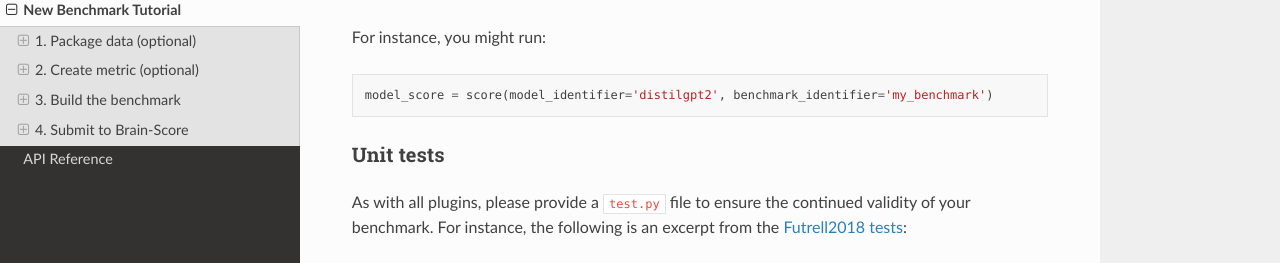
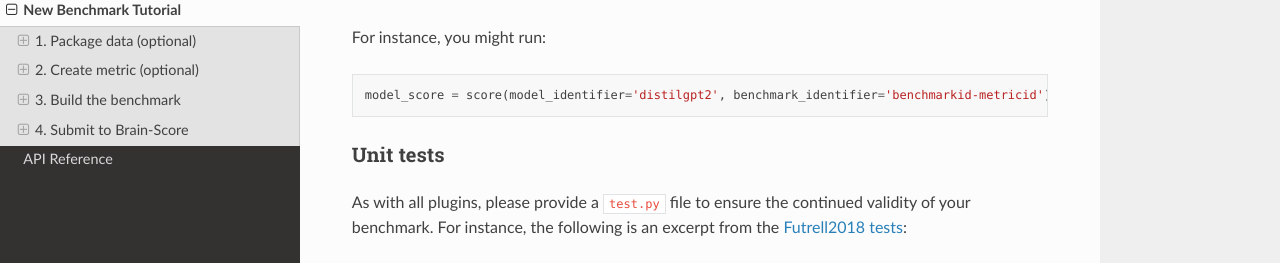
Before and after one commit to brain-score/language, a Sphinx documentation site: the page built from docs/source/modules/benchmark_tutorial.rst, in a window 1280 px wide and 900 px high, scrolled down 4952 px. Shown: the part 172-435 px from the top of the window. Built offline with Sphinx 7.4.7 and the Read the Docs theme 2.0.0, drawn with Linux system fonts in a browser that asks for light colours; pages that are not in the unit, such as notebooks, are missing from menus.

Commit message:
update identifier example to `'benchmarkid-metricid'`

```diff
--- a/docs/source/modules/benchmark_tutorial.rst
+++ b/docs/source/modules/benchmark_tutorial.rst
@@ -276,7 +276,7 @@ For instance, you might run:
 
 .. code-block:: python
 
-    model_score = score(model_identifier='distilgpt2', benchmark_identifier='my_benchmark')
+    model_score = score(model_identifier='distilgpt2', benchmark_identifier='benchmarkid-metricid')
 
 Unit tests
 ----------
```
